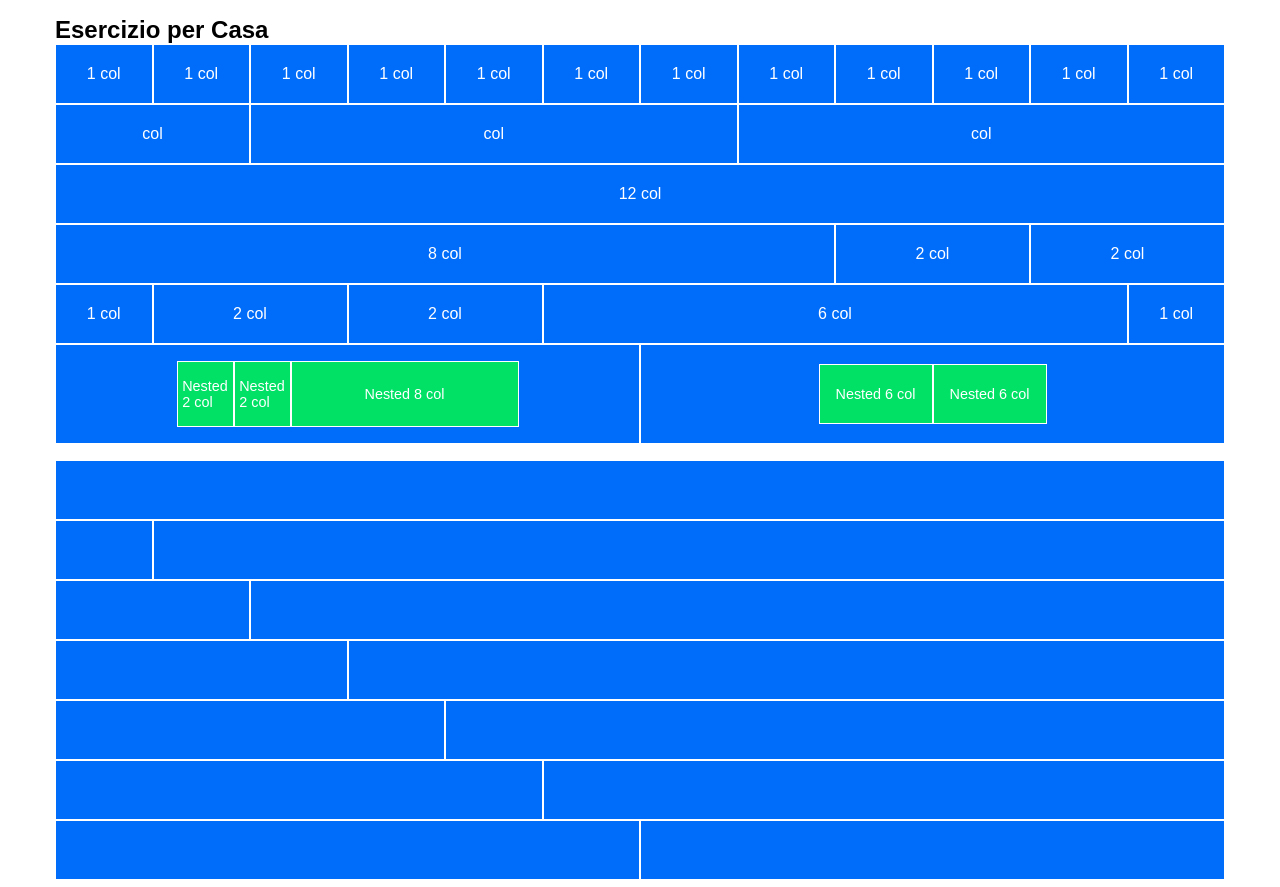
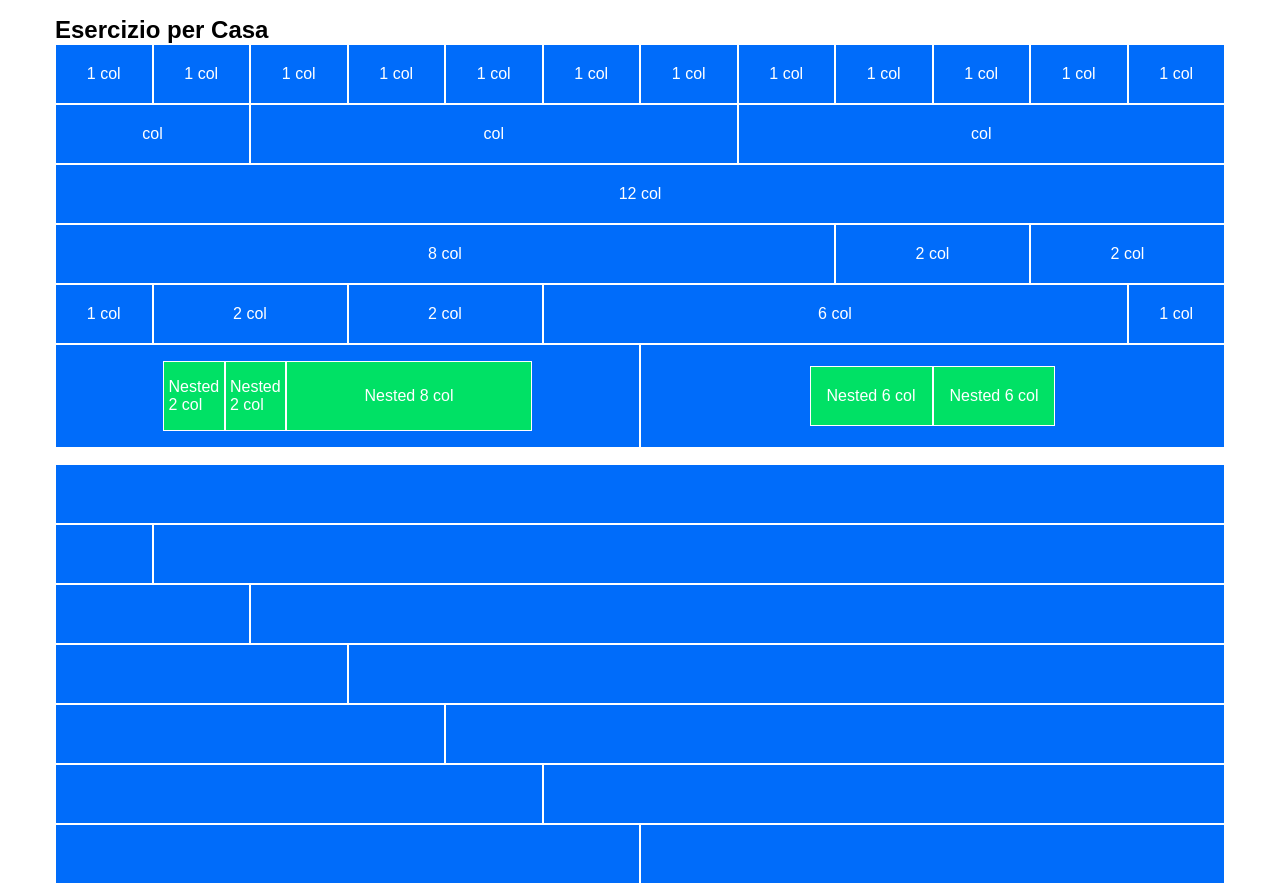
Before and after one commit to acolombo09/html-css-12bool, a plain HTML site: page index.html in a window 1280 px wide. Shown: the top 887 px of the page. Drawn offline with Linux system fonts and the light colour scheme.

Commit message:
test_final_doubts

```diff
--- a/css/style.css
+++ b/css/style.css
@@ -41,8 +41,22 @@ section{
   background-color: #006cfa;
 }
 
-.col-green{
+.col-green-2{
   background-color: #00e165;
+  flex-basis: calc((100% / 12) * 2);
+  max-width: calc((100% / 12) * 2);
+}
+
+.col-green-8{
+  background-color: #00e165;
+  flex-basis: calc((100% / 12) * 8);
+  max-width: calc((100% / 12) * 8);
+}
+
+.col-green-6{
+  background-color: #00e165;
+  flex-basis: calc((100% / 12) * 6);
+  max-width: calc((100% / 12) * 6);
 }
 
 .col-green p{
--- a/index.html
+++ b/index.html
@@ -48,15 +48,15 @@
       <div class="row">
         <div class="col-6 col-blue">
           <div class="row">
-            <div class="col-2 col-green"><p>Nested 2 col</p></div>
-            <div class="col-2 col-green"><p>Nested 2 col</p></div>
-            <div class="col-8 col-green"><p>Nested 8 col</p></div>
+            <div class="col-2 col-green-2"><p>Nested 2 col</p></div>
+            <div class="col-2 col-green-2"><p>Nested 2 col</p></div>
+            <div class="col-8 col-green-8"><p>Nested 8 col</p></div>
           </div>
         </div>
         <div class="col-6 col-blue">
           <div class="row">
-            <div class="col-6 col-green"><p>Nested 6 col</p></div>
-            <div class="col-6 col-green"><p>Nested 6 col</p></div>
+            <div class="col-6 col-green-6"><p>Nested 6 col</p></div>
+            <div class="col-6 col-green-6"><p>Nested 6 col</p></div>
           </div>
         </div>
       </div>
```
